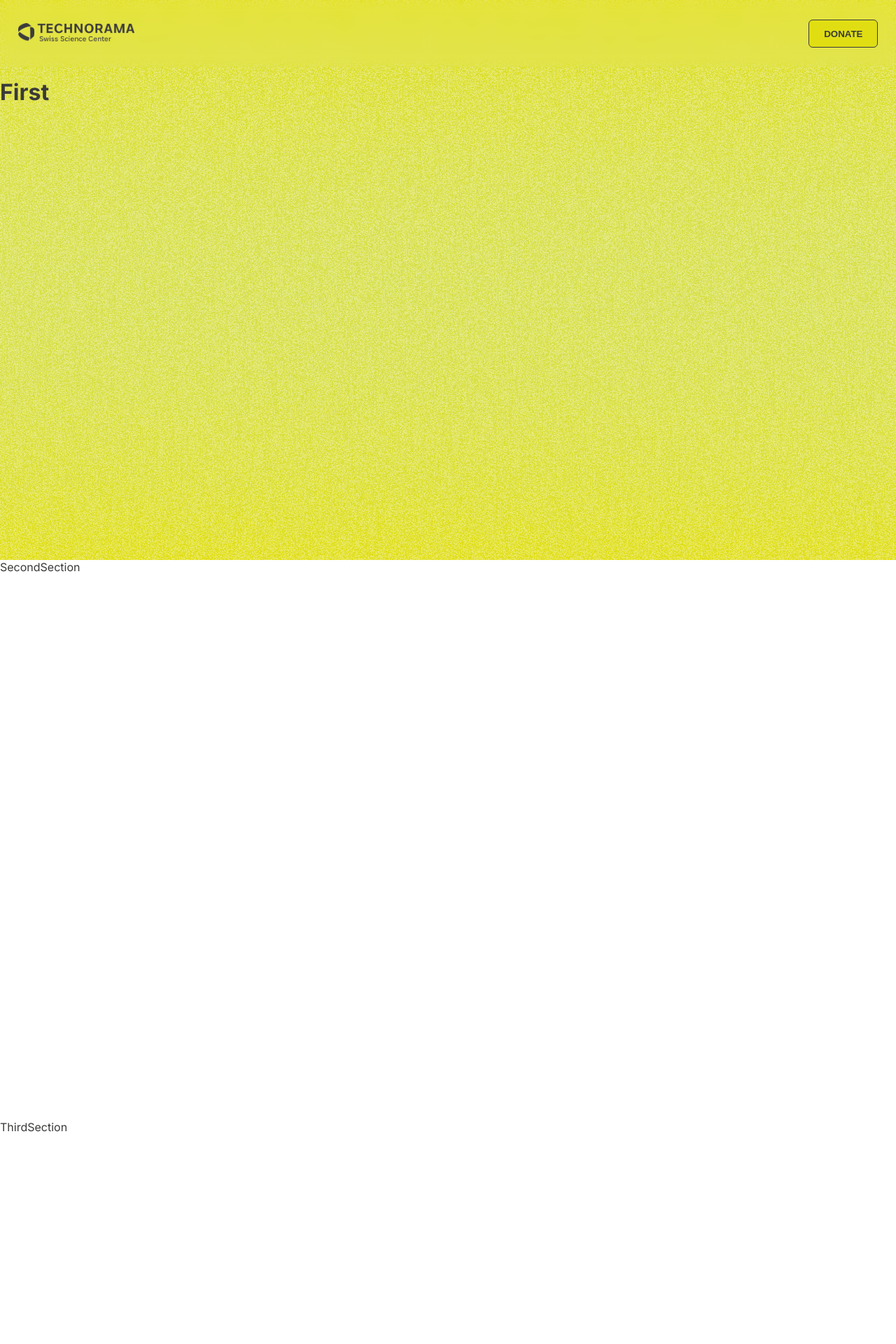
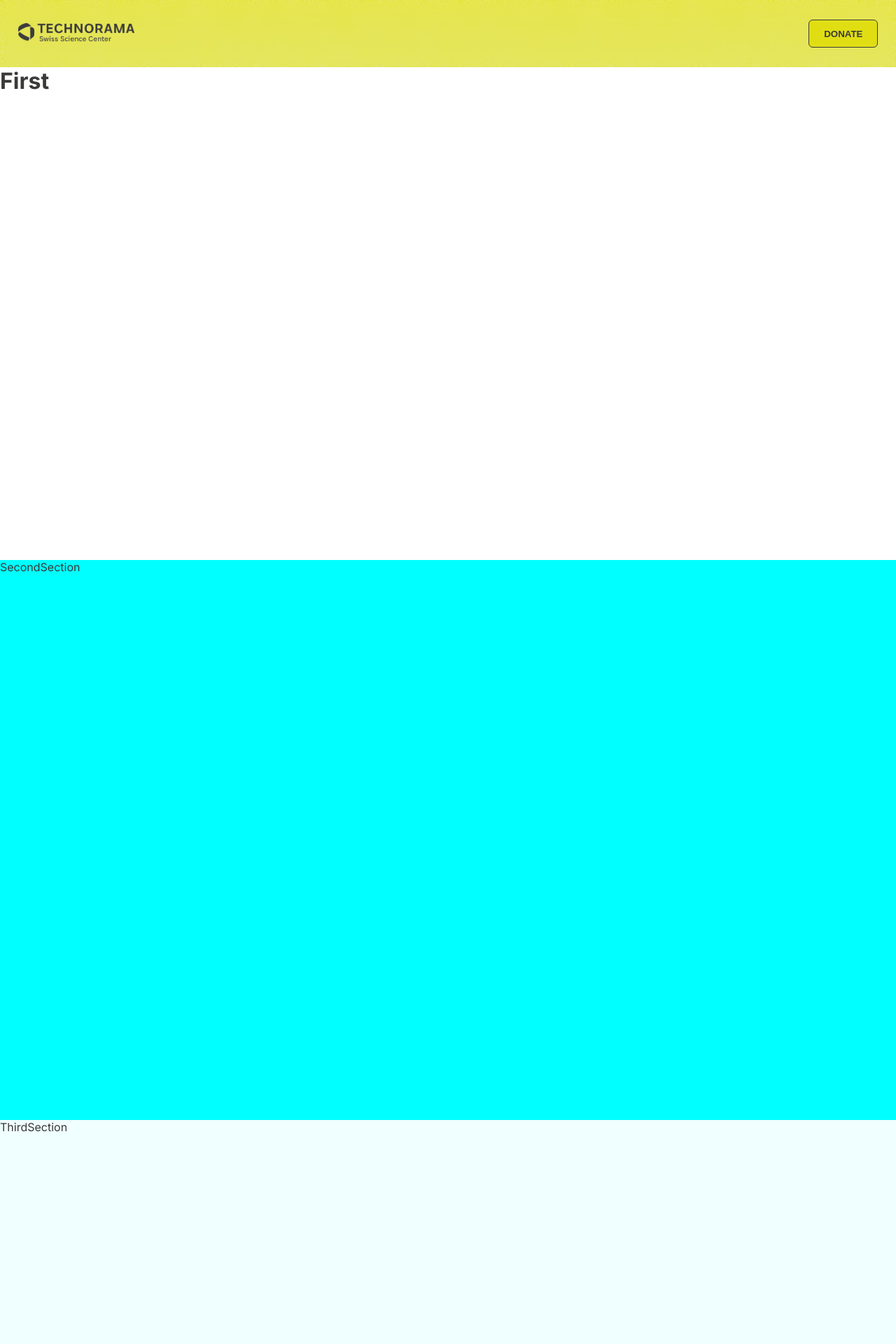
Before and after one commit to heckspoiler/technorama_2050, a Next.js app: page / in a window 1280 px wide. Shown: the top 1920 px of the page at 70% size. Built offline with nearby package versions, Linux system fonts and the light colour scheme.

Commit message:
trying to add scroll stop for second and third section

```diff
--- a/components/header/header.module.css
+++ b/components/header/header.module.css
@@ -1,7 +1,7 @@
 .header {
-    height: 4rem;
+    max-height: 6rem;
     width: 100%;
-    background-color: rgba(255, 255, 255, 0);
+    background-color: rgba(255, 255, 255, 0.1);
     display: flex;
     justify-content: space-between;
     align-items: center;
--- a/components/home/firstSection/firstSection.module.css
+++ b/components/home/firstSection/firstSection.module.css
@@ -1,6 +1,8 @@
 .firstContainer {
-    height: calc(100vh - 7rem);
+    height: calc(92vh);
     width: 100%;
-    background-color: transparent;
-    margin-top: 7rem;
+    background-color: white;
+    z-index: -1;
+    margin-top: 6rem;
+    position: fixed;
 }
--- a/components/home/secondSection/secondSection.js
+++ b/components/home/secondSection/secondSection.js
@@ -1,6 +1,32 @@
-import React from 'react';
+import React, { useState, useEffect } from 'react';
 import styles from './secondSection.module.css';
 
 export const SecondSection = () => {
-  return <div className={styles.secondContainer}>SecondSection</div>;
+  const [isSticky, setSticky] = useState(false); // Renamed from isFixed to isSticky
+
+  const checkSticky = () => {
+    const headerHeight = 6 * 16; // 6rem in pixels
+    const secondSection = document.querySelector(`.${styles.secondContainer}`);
+
+    if (secondSection) {
+      const rect = secondSection.getBoundingClientRect();
+      setSticky(rect.top <= headerHeight);
+    }
+  };
+
+  useEffect(() => {
+    window.addEventListener('scroll', checkSticky);
+
+    return () => {
+      window.removeEventListener('scroll', checkSticky);
+    };
+  }, [checkSticky]);
+
+  return (
+    <div
+      className={`${styles.secondContainer} ${isSticky ? styles.sticky : ''}`}
+    >
+      SecondSection
+    </div>
+  );
 };
--- a/components/home/secondSection/secondSection.module.css
+++ b/components/home/secondSection/secondSection.module.css
@@ -1,4 +1,14 @@
 .secondContainer {
     height: 100vh;
+    margin-top: 100vh;
     width: 100%;
+    background-color: aqua;
 }
+
+.sticky {
+    position: sticky;
+    top: 6rem;
+    left: 0;
+    width: 100%;
+
+}
--- a/components/home/thirdSection/thirdSection.module.css
+++ b/components/home/thirdSection/thirdSection.module.css
@@ -1,4 +1,5 @@
 .thirdContainer {
-    height: 100vh;
+    height: calc(100vh - 6rem);
     width: 100%;
+    background-color: azure;
 }
```
